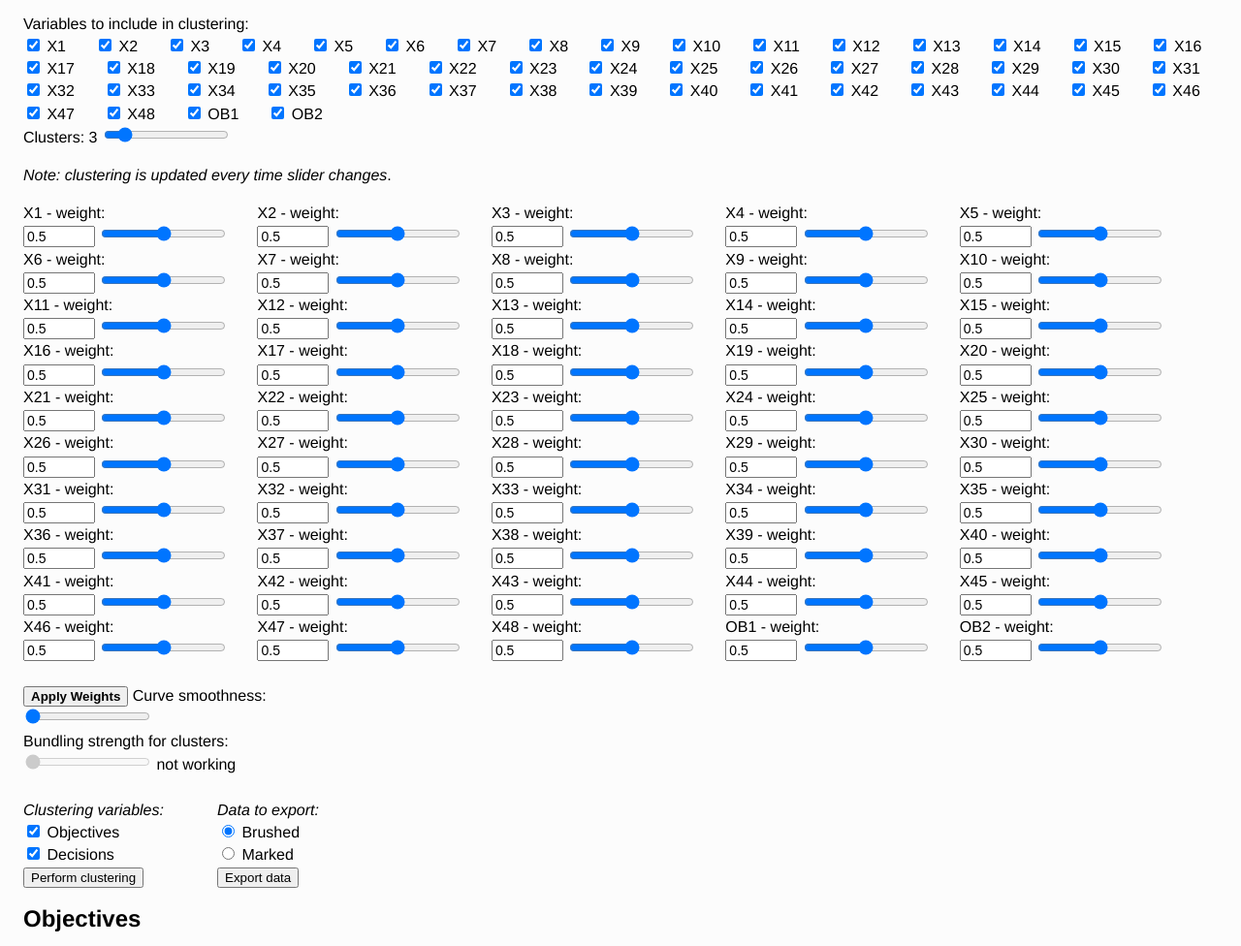
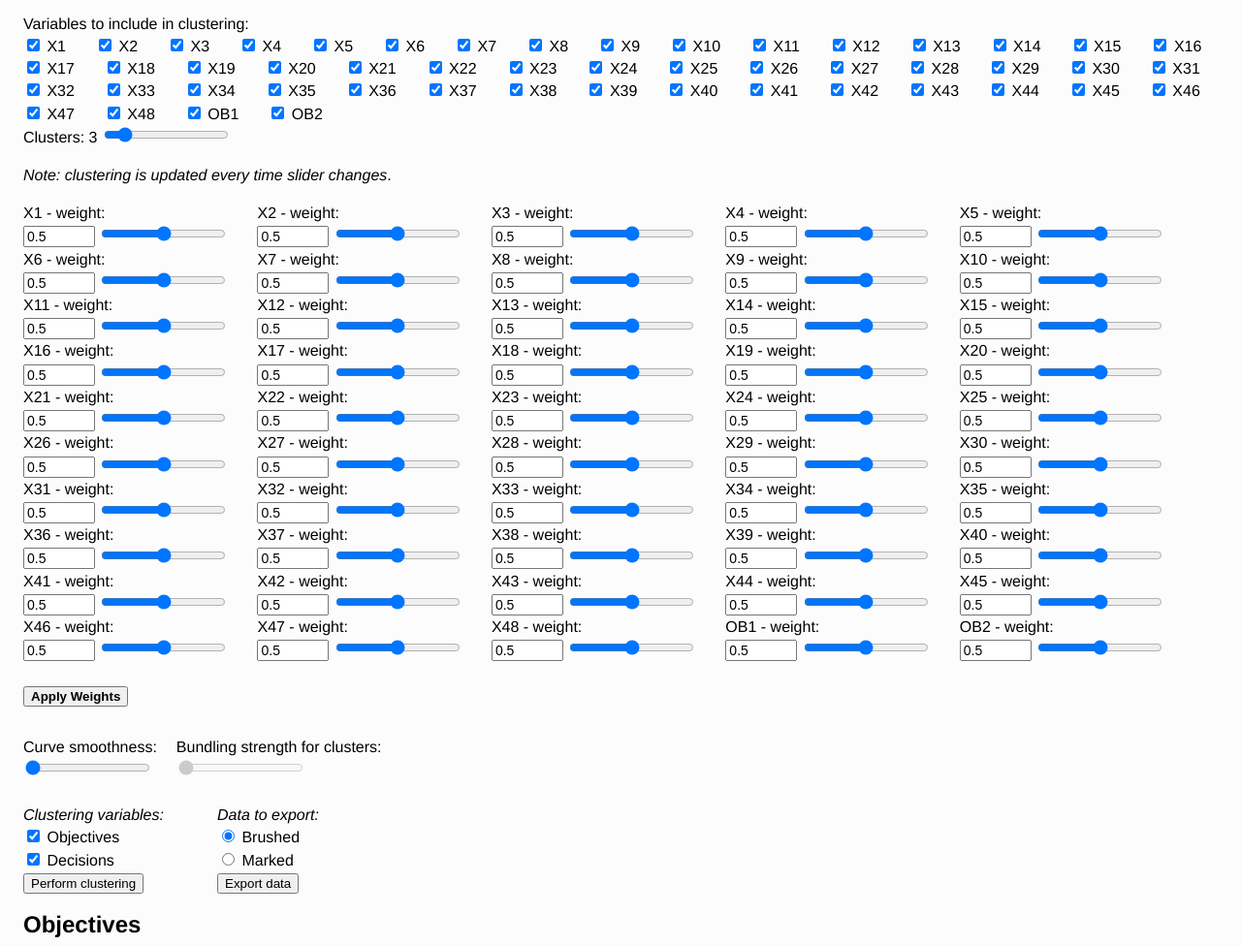
Before and after one commit to YuraKolodiy13/parasol, a plain HTML site: page index.html in a window 1280 px wide. Shown: the part 95-1071 px from the top of the page at 97% size. Drawn offline with Linux system fonts and the light colour scheme.

Commit message:
weights button and curve smoothness label should be clearly separated

```diff
--- a/index.html
+++ b/index.html
@@ -42,9 +42,14 @@
 <div style="width: 100%; overflow: hidden;">
   <div id="rangeList"></div>
   <br> <button id="apply_weights"> <b> Apply Weights </b> </button>
-  Curve smoothness: <br> <input type="range" min="0" max="25" value="0" id="smoothness"> <br>
-  Bundling strength for clusters: <br> <input type="range" min="0" max="100" value="0" id="bundling" disabled> not working <br>
-
+  <ul class="curveBundlingRange">
+    <li>
+      Curve smoothness: <br> <input type="range" min="0" max="25" value="0" id="smoothness">
+    </li>
+    <li>
+      Bundling strength for clusters: <br> <input type="range" min="0" max="100" value="0" id="bundling" disabled>
+    </li>
+    </ul>
 </div> <br>
 
 <!------------------------------------------------------------------>
--- a/parasol.css
+++ b/parasol.css
@@ -847,3 +847,13 @@ classes should alter those!
     margin: 0;
     column-gap: 30px;
 }
+#apply_weights{
+    margin-bottom: 30px;
+}
+.curveBundlingRange{
+    display: flex;
+    align-items: center;
+    gap: 20px;
+    list-style: none;
+    margin: 0;
+}
```
